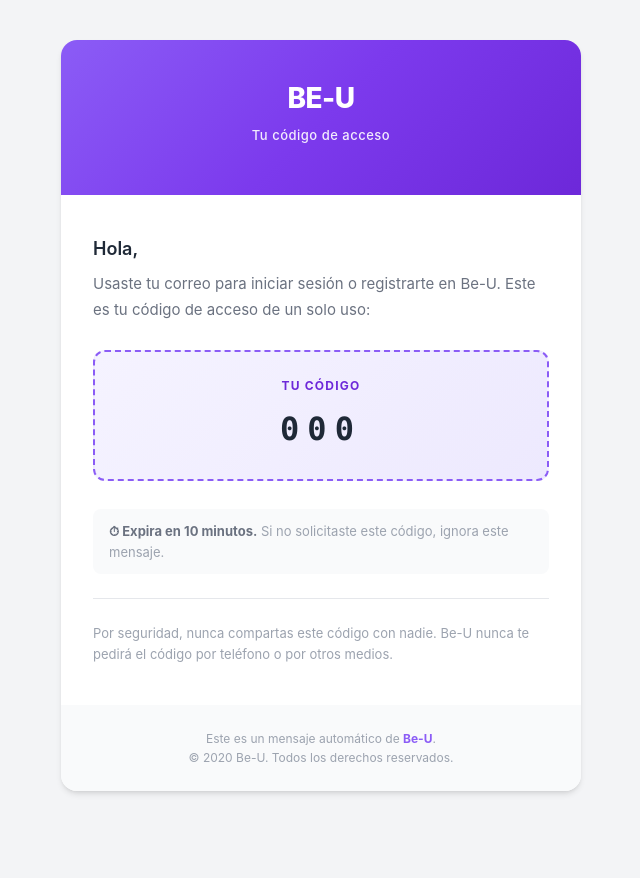
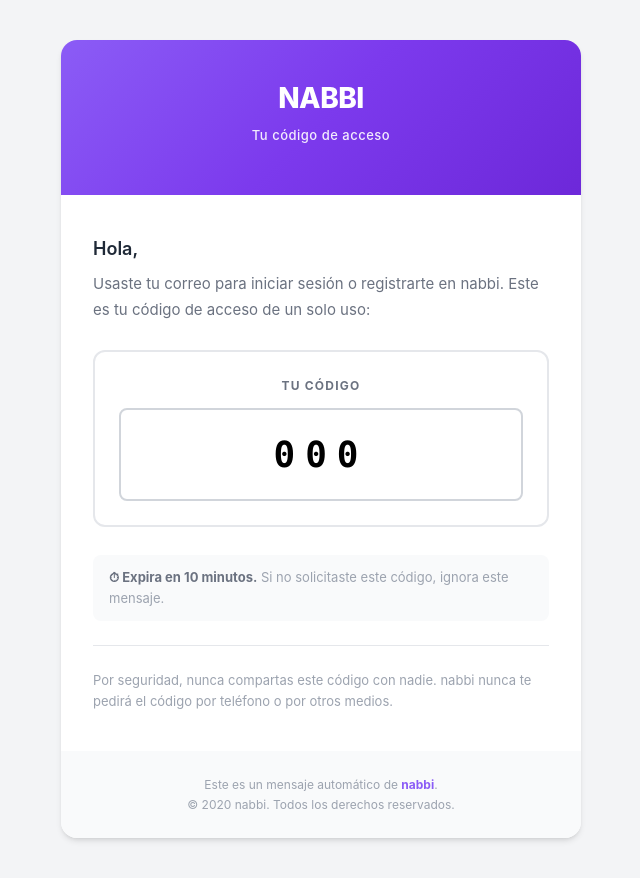
Before and after one commit to Spotynet/be-u, a Django app: template backend/users/templates/users/access_code_email.html in a window 1280 px wide. Shown: the whole page, without its empty margins (319-959 px from the left). Before the commit the page ends 794 px from the top, so only its background shows below. Run offline with Django 5.2, Linux system fonts and the light colour scheme; the template is opened without the code that fills it: most values are stand-ins (such as "Sample title", 1, 10 or a date in 2020); parts of the project's set-up code (start-up, migrations or seed data) failed here and were passed over.

Commit message:
FEB 10.2

```diff
--- a/backend/users/auth_views.py
+++ b/backend/users/auth_views.py
@@ -299,9 +299,9 @@ def email_request_code_view(request):
             "year": timezone.now().year,
         }
         html_message = render_to_string("users/access_code_email.html", context)
-        plain_message = f"Tu código de acceso de Be-U es: {code}\n\nEste código expira en 10 minutos.\n\nSi no solicitaste este código, ignora este mensaje.\n\n— Be-U"
+        plain_message = f"Tu código de acceso de nabbi es: {code}\n\nEste código expira en 10 minutos.\n\nSi no solicitaste este código, ignora este mensaje.\n\n— nabbi"
         send_mail(
-            subject="Tu código de acceso - Be-U",
+            subject="Tu código de acceso - nabbi",
             message=plain_message,
             from_email=getattr(settings, "DEFAULT_FROM_EMAIL", None),
             recipient_list=[email],
--- a/backend/users/templates/users/access_code_email.html
+++ b/backend/users/templates/users/access_code_email.html
@@ -3,7 +3,7 @@
 <head>
     <meta charset="UTF-8">
     <meta name="viewport" content="width=device-width, initial-scale=1.0">
-    <title>Tu código de acceso - Be-U</title>
+    <title>Tu código de acceso - nabbi</title>
     <!--[if mso]>
     <noscript>
         <xml>
@@ -70,8 +70,8 @@
             line-height: 1.7;
         }
         .code-box {
-            background: linear-gradient(135deg, #f5f3ff 0%, #ede9fe 100%);
-            border: 2px dashed #8b5cf6;
+            background-color: #ffffff;
+            border: 2px solid #e5e7eb;
             border-radius: 12px;
             padding: 24px;
             text-align: center;
@@ -82,15 +82,19 @@
             font-weight: 700;
             text-transform: uppercase;
             letter-spacing: 1.2px;
-            color: #6d28d9;
-            margin-bottom: 8px;
+            color: #6b7280;
+            margin-bottom: 12px;
         }
         .code-value {
-            font-size: 32px;
+            font-size: 36px;
             font-weight: 800;
-            letter-spacing: 8px;
-            color: #1f2937;
-            font-family: 'SF Mono', 'Monaco', 'Inconsolata', monospace;
+            letter-spacing: 10px;
+            color: #000000;
+            background-color: #ffffff;
+            padding: 16px 24px;
+            border-radius: 8px;
+            border: 2px solid #d1d5db;
+            font-family: 'SF Mono', 'Monaco', 'Inconsolata', 'Courier New', monospace;
         }
         .expiry {
             font-size: 13px;
@@ -134,14 +138,14 @@
     <div class="wrapper">
         <div class="container">
             <div class="header">
-                <h1 class="brand">Be-U</h1>
+                <h1 class="brand">nabbi</h1>
                 <p class="brand-sub">Tu código de acceso</p>
             </div>
 
             <div class="content">
                 <div class="greeting">Hola,</div>
                 <div class="message">
-                    Usaste tu correo para iniciar sesión o registrarte en Be-U. Este es tu código de acceso de un solo uso:
+                    Usaste tu correo para iniciar sesión o registrarte en nabbi. Este es tu código de acceso de un solo uso:
                 </div>
 
                 <div class="code-box">
@@ -154,15 +158,15 @@
                 </div>
 
                 <div class="security-note">
-                    Por seguridad, nunca compartas este código con nadie. Be-U nunca te pedirá el código por teléfono o por otros medios.
+                    Por seguridad, nunca compartas este código con nadie. nabbi nunca te pedirá el código por teléfono o por otros medios.
                 </div>
             </div>
 
             <div class="footer">
                 <p class="footer-text">
-                    Este es un mensaje automático de <a href="https://be-u.ai" class="footer-brand">Be-U</a>.
+                    Este es un mensaje automático de <a href="https://be-u.ai" class="footer-brand">nabbi</a>.
                 </p>
-                <p class="footer-text">© {{ year }} Be-U. Todos los derechos reservados.</p>
+                <p class="footer-text">© {{ year }} nabbi. Todos los derechos reservados.</p>
             </div>
         </div>
     </div>
```
